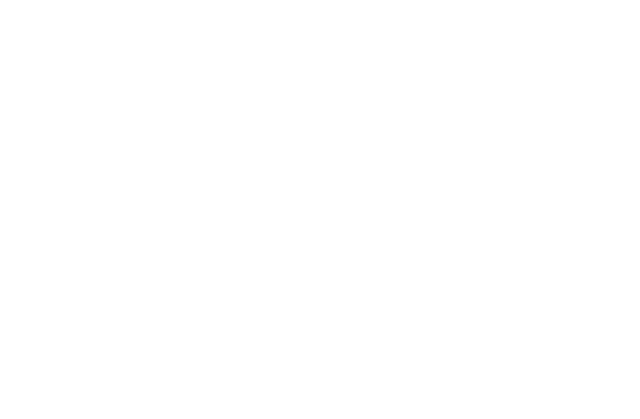
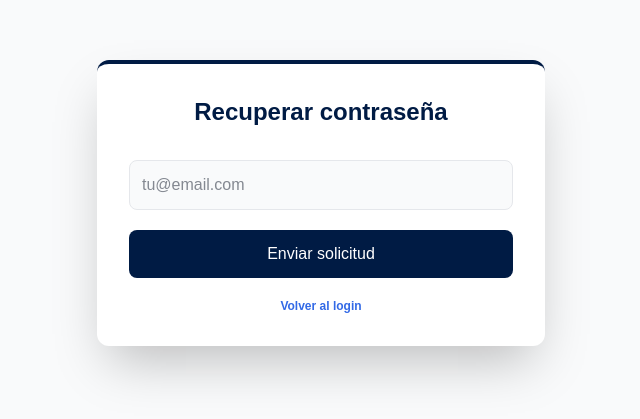
Before and after one commit to MatyAngeloni6/Tarea-Grupal-Prog-3, a Next.js app: page /forgot-password in a window 1280 px wide. Shown: the part 197-616 px from the top of the page, without its empty margins (319-959 px from the left). Built offline with nearby package versions, Linux system fonts and the light colour scheme.

Commit message:
ForgetPass y ResetPass

```diff
--- a/package.json
+++ b/package.json
@@ -12,7 +12,8 @@
     "lucide-react": "^1.8.0",
     "next": "16.2.3",
     "react": "19.2.4",
-    "react-dom": "19.2.4"
+    "react-dom": "19.2.4",
+    "resend": "^6.12.0"
   },
   "devDependencies": {
     "@tailwindcss/postcss": "^4",
--- a/src/app/(auth)/forgot-password/page.jsx
+++ b/src/app/(auth)/forgot-password/page.jsx
@@ -1,12 +1,75 @@
-import React from 'react'
+"use client";
+import { useState } from "react";
+import Link from "next/link";
 
-function page() {
+export default function ForgotPassword() {
+  const [email, setEmail] = useState("");
+  const [message, setMessage] = useState("");
+  const [loading, setLoading] = useState(false);
+
+  const handleSubmit = async (e) => {
+    e.preventDefault();
+    setLoading(true);
+    setMessage("");
+
+    try {
+      const res = await fetch("/api/forgot-password", {
+        method: "POST",
+        headers: {
+          "Content-Type": "application/json",
+        },
+        body: JSON.stringify({ email }),
+      });
+
+      const data = await res.json();
+
+      if (res.ok) {
+        setMessage("Te enviamos un email para resetear tu contraseña.");
+      } else {
+        setMessage(data.error || "Ocurrió un error.");
+      }
+    } catch (error) {
+      setMessage("Error de conexión.");
+    } finally {
+      setLoading(false);
+    }
+  };
+
   return (
-    <div >
+    <div className="flex min-h-screen items-center justify-center bg-gray-50 px-4">
+      <section className="w-full max-w-md">
+        <div className="bg-white shadow-2xl border-t-4 border-[#001B44] rounded-xl p-8">
+          <header className="mb-8 text-center">
+            <h1 className="text-2xl font-extrabold text-[#001B44]">
+              Recuperar contraseña
+            </h1>
+          </header>
 
+          <form onSubmit={handleSubmit} className="space-y-5">
+            <input
+              type="email"
+              placeholder="tu@email.com"
+              value={email}
+              onChange={(e) => setEmail(e.target.value)}
+              required
+              className="w-full p-3 bg-gray-50 border border-gray-200 text-gray-900 rounded-lg focus:ring-2 focus:ring-[#001B44] focus:border-transparent outline-none transition-all"
+            />
 
+            {message && <p className="text-sm text-center text-blue-600">{message}</p>}
+
+            <button
+              disabled={loading}
+              className="w-full bg-[#001B44] text-white py-3 rounded-lg"
+            >
+              {loading ? "Enviando..." : "Enviar solicitud"}
+            </button>
+
+            <Link href="/login" className="block text-center text-xs text-xs font-semibold text-[#3269E6] hover:underline">
+              Volver al login
+            </Link>
+          </form>
+        </div>
+      </section>
     </div>
-  )
+  );
 }
-
-export default page
--- /dev/null
+++ b/src/app/(auth)/reset-password/page.jsx
@@ -0,0 +1,117 @@
+"use client";
+
+import { useState } from "react";
+import { useSearchParams } from "next/navigation";
+import Link from "next/link";
+
+export default function ResetPassword() {
+  const [password, setPassword] = useState("");
+  const [message, setMessage] = useState("");
+  const [loading, setLoading] = useState(false);
+
+  const token = useSearchParams().get("token");
+
+  const handleSubmit = async (e) => {
+    e.preventDefault();
+    setLoading(true);
+    setMessage("");
+
+    try {
+      const res = await fetch("/api/reset-password", {
+        method: "POST",
+        headers: {
+          "Content-Type": "application/json",
+        },
+        body: JSON.stringify({ token, password }),
+      });
+
+      const data = await res.json();
+
+      if (res.ok) {
+        setMessage("Contraseña actualizada correctamente");
+
+        setTimeout(() => {
+          window.location.href = "/login";
+        }, 2000);
+      } else {
+        setMessage(data.error || "Error al actualizar");
+      }
+    } catch {
+      setMessage("Error de conexión");
+    } finally {
+      setLoading(false);
+    }
+  };
+
+  // ⚠️ Sin token
+  if (!token) {
+    return (
+      <div className="flex min-h-screen items-center justify-center bg-gray-50">
+        <p className="text-red-500">Token inválido o faltante</p>
+      </div>
+    );
+  }
+
+  return (
+    <div className="flex min-h-screen items-center justify-center bg-gray-50 px-4">
+      <section className="w-full max-w-md">
+        <div className="bg-white shadow-2xl border-t-4 border-[#001B44] rounded-xl p-8">
+
+          <header className="mb-8 text-center">
+            <h1 className="text-2xl font-extrabold tracking-tight text-[#001B44] md:text-3xl">
+              Nueva contraseña
+            </h1>
+            <p className="text-gray-500 text-sm mt-2">
+              Ingresá tu nueva contraseña
+            </p>
+          </header>
+
+          <form onSubmit={handleSubmit} className="space-y-5">
+
+            <div>
+              <label
+                className="block mb-1.5 text-xs font-bold uppercase tracking-wider text-[#434750]"
+              >
+                Nueva contraseña
+              </label>
+              <input
+                type="password"
+                placeholder="••••••••"
+                value={password}
+                onChange={(e) => setPassword(e.target.value)}
+                required
+                className="w-full p-3 bg-gray-50 border border-gray-200 text-gray-900 rounded-lg focus:ring-2 focus:ring-[#001B44] focus:border-transparent outline-none transition-all"
+              />
+            </div>
+
+            {message && (
+              <p className="text-sm text-center text-gray-600">
+                {message}
+              </p>
+            )}
+
+            <div className="pt-2 w-full">
+              <button
+                type="submit"
+                disabled={loading}
+                className="w-full bg-[#001B44] text-white font-bold py-3 px-4 rounded-lg hover:bg-[#052c67] active:scale-[0.98] transition-all shadow-lg shadow-blue-900/20 disabled:opacity-50"
+              >
+                {loading ? "Guardando..." : "Cambiar contraseña"}
+              </button>
+            </div>
+
+            <div className="text-center">
+              <Link
+                href="/login"
+                className="text-xs font-semibold text-[#3269E6] hover:underline"
+              >
+                Volver al login
+              </Link>
+            </div>
+
+          </form>
+        </div>
+      </section>
+    </div>
+  );
+}
--- /dev/null
+++ b/src/app/api/forgot-password/route.js
@@ -0,0 +1,72 @@
+import crypto from "crypto";
+import { users, resetTokens } from "@/lib/db";
+import { Resend } from "resend";
+
+export async function POST(req) {
+  try {
+    let body;
+    try {
+      body = await req.json();
+    } catch (e) {
+      console.error("ERROR PARSE JSON:", e);
+      return Response.json({ error: "Body inválido" }, { status: 400 });
+    }
+
+    const { email } = body;
+
+    if (!email) {
+      return Response.json({ error: "Email requerido" }, { status: 400 });
+    }
+
+    // 🔍 Validar usuario
+    const user = users.find((u) => u.email === email);
+
+    if (!user) {
+      return Response.json(
+        { error: "No existe un usuario con ese email" },
+        { status: 404 }
+      );
+    }
+
+    // 🔐 Token
+    const token = crypto.randomBytes(32).toString("hex");
+    const expiry = Date.now() + 1000 * 60 * 15;
+
+    resetTokens.push({ email, token, expiry });
+
+    const resetLink = `http://localhost:3000/reset-password?token=${token}`;
+
+    console.log("TOKEN GENERADO:", token);
+    console.log("RESET LINK:", resetLink);
+
+    if (process.env.RESEND_API_KEY) {
+      try {
+        const resend = new Resend(process.env.RESEND_API_KEY);
+
+        await resend.emails.send({
+          from: "onboarding@resend.dev",
+          to: email,
+          subject: "Recuperar contraseña",
+          html: `<a href="${resetLink}">Resetear contraseña</a>`,
+        });
+
+        console.log("MAIL ENVIADO");
+      } catch (mailError) {
+        console.error("ERROR RESEND:", mailError);
+      }
+    } else {
+      console.warn("⚠️ SIN RESEND_API_KEY → modo dev");
+    }
+
+    return Response.json({
+      message: "Proceso ejecutado correctamente",
+    });
+
+  } catch (error) {
+    console.error("🔥 ERROR GENERAL:", error);
+    return Response.json(
+      { error: "Error interno REAL (ver consola)" },
+      { status: 500 }
+    );
+  }
+}
--- /dev/null
+++ b/src/app/api/reset-password/route.js
@@ -0,0 +1,47 @@
+import { users, resetTokens } from "@/lib/db";
+
+export async function POST(req) {
+  try {
+    const { token, password } = await req.json();
+
+    if (!token) {
+      return Response.json({ error: "Token requerido" }, { status: 400 });
+    }
+
+    if (!password || password.length < 6) {
+      return Response.json(
+        { error: "Mínimo 6 caracteres" },
+        { status: 400 }
+      );
+    }
+
+    const record = resetTokens.find((r) => r.token === token);
+
+    if (!record) {
+      return Response.json({ error: "Token inválido" }, { status: 400 });
+    }
+
+    if (record.expiry < Date.now()) {
+      return Response.json({ error: "Token expirado" }, { status: 400 });
+    }
+
+    const user = users.find((u) => u.email === record.email);
+
+    if (!user) {
+      return Response.json({ error: "Usuario no encontrado" }, { status: 404 });
+    }
+
+    user.password = password;
+
+    // eliminar token
+    resetTokens.splice(resetTokens.indexOf(record), 1);
+
+    return Response.json({
+      message: "Contraseña actualizada correctamente",
+    });
+
+  } catch (error) {
+    console.error("ERROR RESET:", error);
+    return Response.json({ error: "Error interno" }, { status: 500 });
+  }
+}
--- /dev/null
+++ b/src/lib/db.js
@@ -0,0 +1,5 @@
+export const users = [
+  { email: "matyangeloni5@gmail.com", password: "123456" },
+];
+
+export const resetTokens = [];
```
Also changed, not shown: 1 other file (tests, documents, lock files or other folders).
